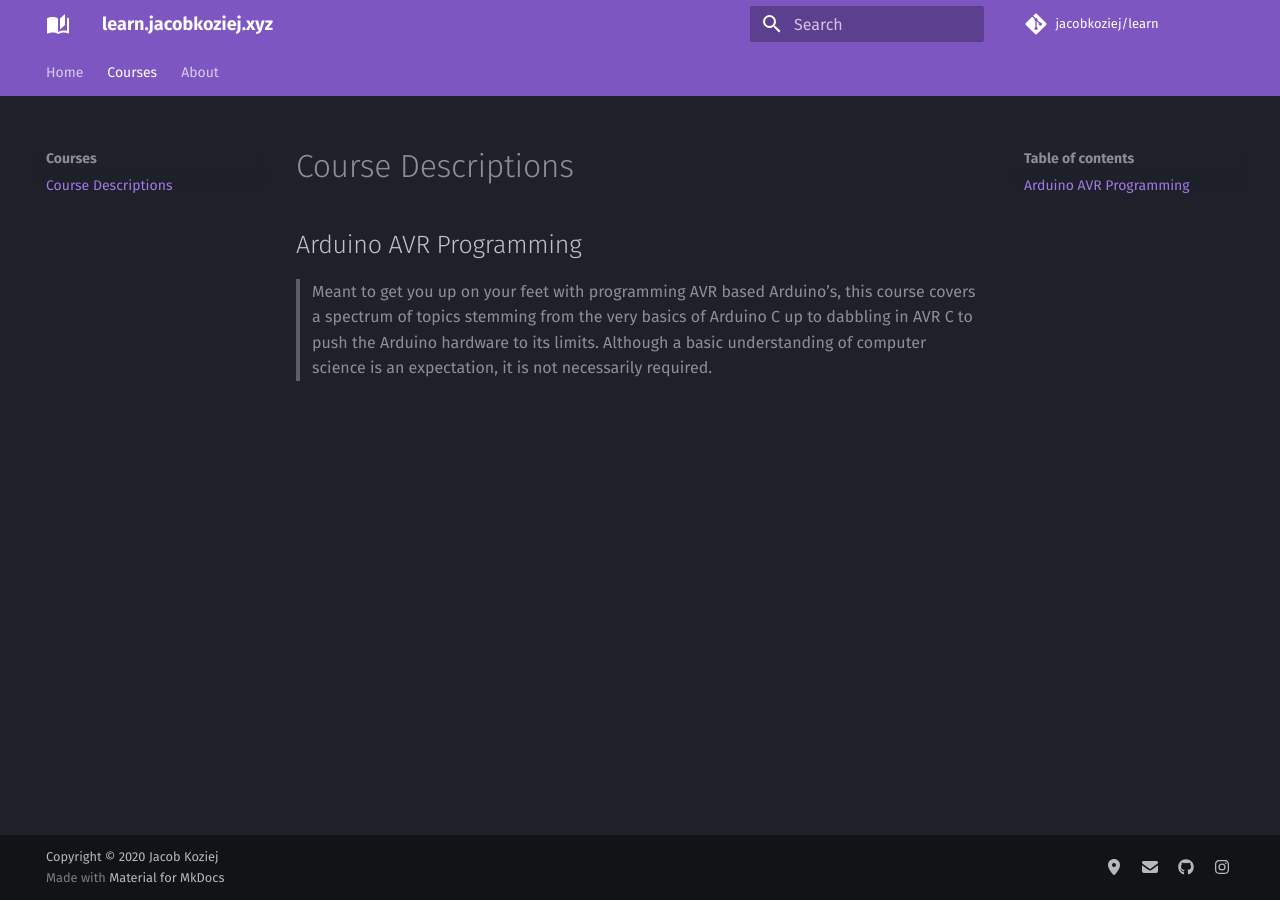
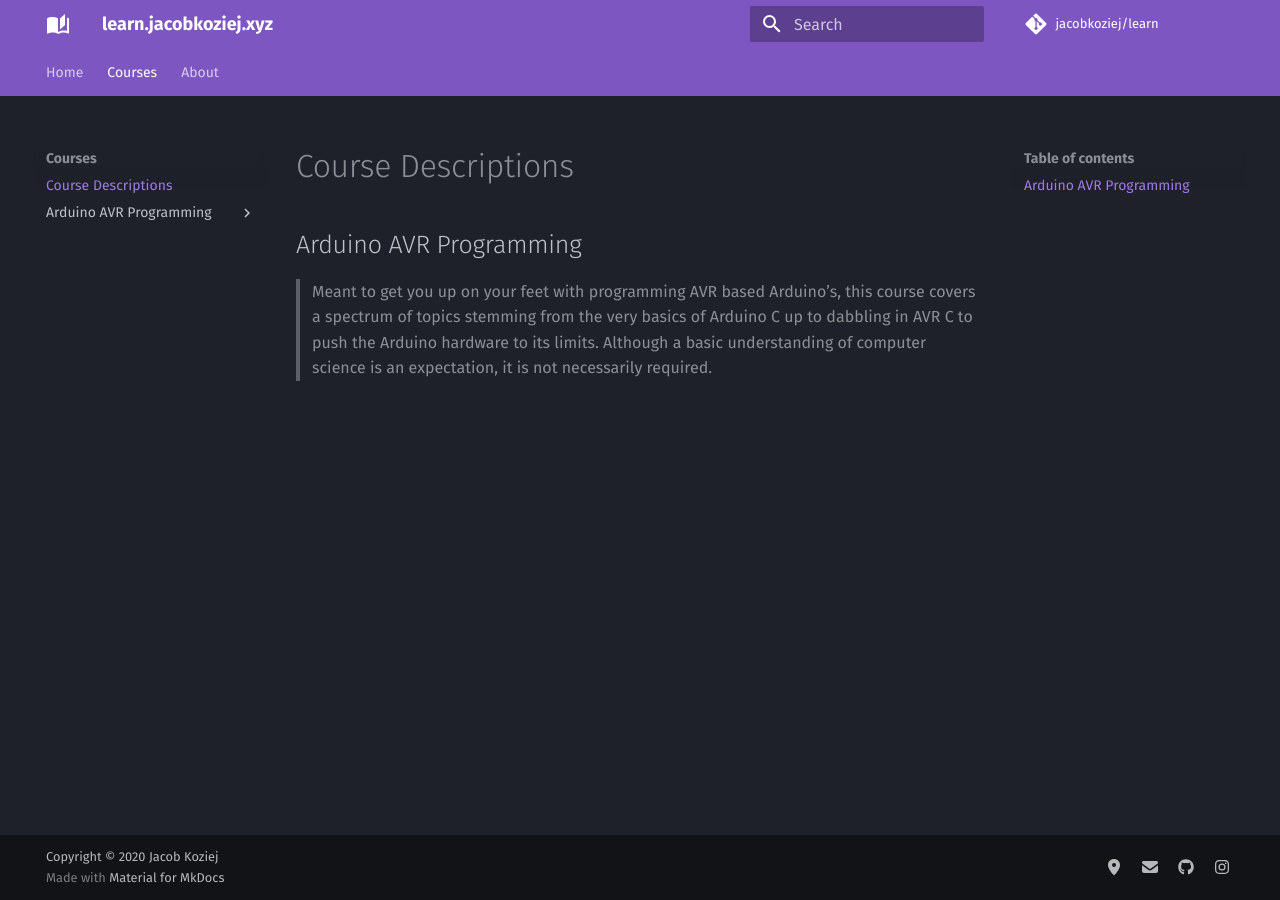
Before and after one commit to jacobkoziej/learn, an MkDocs documentation site: the page built from docs/courses.md, in a window 1280 px wide. Built offline with MkDocs 1.6.1 and Material for MkDocs 9.7.7, drawn with Linux system fonts in a browser that asks for light colours; comment, search, counter and statistics services are not loaded.

Commit message:
Add course overview to site navigation
Add the Arduino AVR Programming course overview to the site navigation.

```diff
--- a/mkdocs.yml
+++ b/mkdocs.yml
@@ -79,5 +79,7 @@
   - Home: index.md
   - Courses:
     - Course Descriptions: courses.md
+    - Arduino AVR Programming:
+      - Course Overview: courses/arduino-avr-programming.md
   - About:
     - License: about/license.md
```
Also changed, not shown: docs/courses/arduino-avr-programming.md (added, +1 -0 lines).
